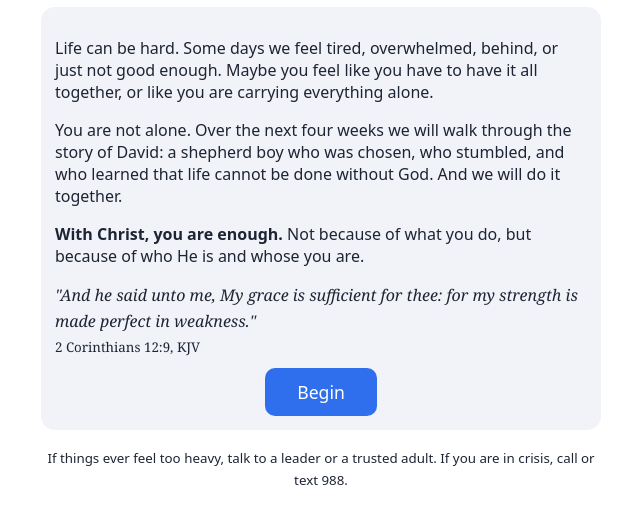
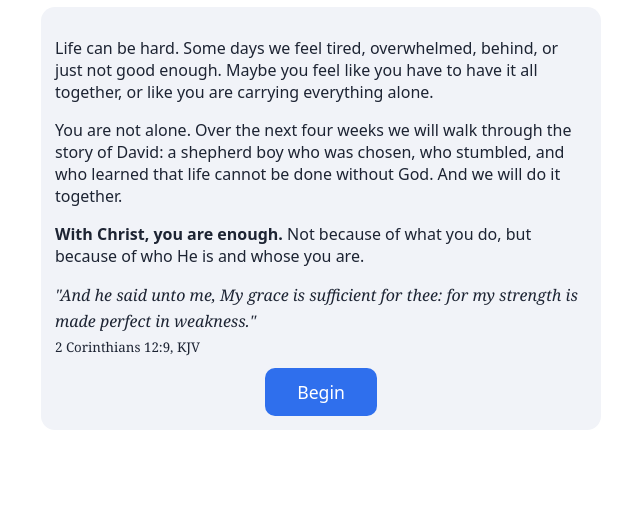
Before and after one commit to fsanchez2438-dev/impact, a website: page index.html in a window 1280 px wide. Shown: the part 160-684 px from the top of the page, without its empty margins (319-959 px from the left). Drawn offline with Linux system fonts and the light colour scheme.

Commit message:
Update index.html

```diff
--- a/index.html
+++ b/index.html
@@ -56,7 +56,7 @@ let intro=true,V=I;const dayOf=k=>iso(Date.parse(START)+k*864e5);
 const L=k=>P[V][k].split(';').map(a=>`<li>${a}</li>`).join('');
 async function load(){rows=(await api('board')).rows||[];pr=(await api('prayers')).rows||[];if(role=='admin')pend=(await api('admin')).rows||[];draw()}
 function draw(){
- if(!me&&intro){$('#app').innerHTML=`<div style="text-align:center;padding:24px 8px"><h1 style="margin:0">ENOUGH</h1><p><small>A 4-week journey through scripture, together</small></p></div><div class=c><p>Life can be hard. Some days we feel tired, overwhelmed, behind, or just not good enough. Maybe you feel like you have to have it all together, or like you are carrying everything alone.</p><p>You are not alone. Over the next four weeks we will walk through the story of David: a shepherd boy who was chosen, who stumbled, and who learned that life cannot be done without God. And we will do it together.</p><p><b>With Christ, you are enough.</b> Not because of what you do, but because of who He is and whose you are.</p><p class=sc><i>"And he said unto me, My grace is sufficient for thee: for my strength is made perfect in weakness."</i><br><small>2 Corinthians 12:9, KJV</small></p><div style="text-align:center"><button style="font-size:1.1em;padding:12px 32px" onclick="intro=false;draw()">Begin</button></div></div><p style="text-align:center"><small>If things ever feel too heavy, talk to a leader or a trusted adult. If you are in crisis, call or text 988.</small></p>`;return}
+ if(!me&&intro){$('#app').innerHTML=`<div style="text-align:center;padding:24px 8px"><h1 style="margin:0">ENOUGH</h1><p><small>A 4-week journey through scripture, together</small></p></div><div class=c><p>Life can be hard. Some days we feel tired, overwhelmed, behind, or just not good enough. Maybe you feel like you have to have it all together, or like you are carrying everything alone.</p><p>You are not alone. Over the next four weeks we will walk through the story of David: a shepherd boy who was chosen, who stumbled, and who learned that life cannot be done without God. And we will do it together.</p><p><b>With Christ, you are enough.</b> Not because of what you do, but because of who He is and whose you are.</p><p class=sc><i>"And he said unto me, My grace is sufficient for thee: for my strength is made perfect in weakness."</i><br><small>2 Corinthians 12:9, KJV</small></p><div style="text-align:center"><button style="font-size:1.1em;padding:12px 32px" onclick="intro=false;draw()">Begin</button></div></div><p style="text-align:center"><small></small></p>`;return}
  if(!me){$('#app').innerHTML=`<h2>Enough in Christ</h2><div class=c><p>First and last name, plus a 4-digit PIN.<br><small>New? Pick any PIN you will remember. Coming back? Use the same name and PIN.</small></p><input id=n placeholder="First Last"><br><br><input id=p type=password inputmode=numeric maxlength=4 placeholder="4-digit PIN"> <button onclick="join()">Start</button></div>`;return}
  const ed=dayOf(V)<=today,m=rows.find(r=>r.name==me&&r.day==dayOf(V))||{},ns=[...new Set(rows.map(r=>r.name))].sort((a,b)=>streak(b)-streak(a));
  const nav=['Today','Group','Prayer','Mine','Plan'].map(x=>`<button class="${x==tab?'on':''}" onclick="tab='${x}';draw()">${x}</button>`).join('');
```
